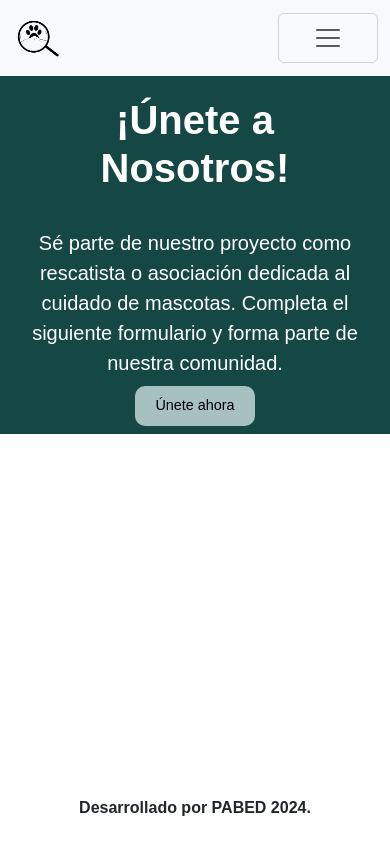
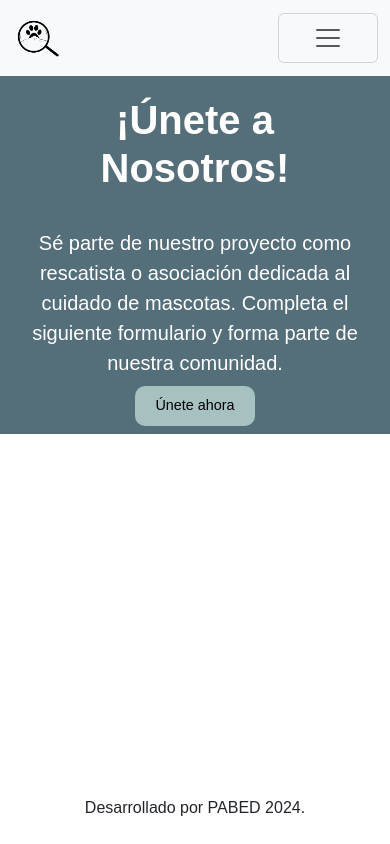
Before and after one commit to pabeddev/PET, a React (Create React App) app in the folder client/: page /Panel-Rescatistas in a window 390 px wide. Built offline with nearby package versions, Linux system fonts and the light colour scheme; no server answers.

Commit message:
fix: Colors of cards and informative components

```diff
--- a/client/src/components/informative/ComoReporto.js
+++ b/client/src/components/informative/ComoReporto.js
@@ -1,4 +1,6 @@
 import "../../css/comoreporto.css";
+import { usersRoutes } from "routes/routes";
+import { Link } from "react-router-dom";
 
 const ComoReporto = () => {
   return (
@@ -14,11 +16,11 @@ const ComoReporto = () => {
             </h1>
             <p className="col-lg-10 fs-5">
               Lo primero que se debe hacer antes de Reportar una Mascota es
-              Iniciar Sesión, si aun no tienes una cuenta, deberás ir al botón
-              "Registrarse" y llenar todos los campos como datos
-              correspondientes. Una vez hecho esto, podrás Iniciar Sesión e ir
-              al apartado "Reportar Mascotas", para poder realizar tu
-              publicación.
+              Iniciar Sesión, si aun no tienes una cuenta, deberás ir al botón <Link className=""
+              to={usersRoutes.signUp}>"Regístrate"</Link> y llenar todos los campos como datos
+              correspondientes. Una vez hecho esto, podrás  <Link className="" to={usersRoutes.login}>
+             Iniciar Sesión
+            </Link> e ir al apartado "Reportar Mascotas", para poder realizar tu publicación.
             </p>
           </div>
           <div className="col-md-10 mx-auto col-lg-5">
@@ -43,7 +45,7 @@ const ComoReporto = () => {
                 />
                 <label htmlFor="floatingPassword">Contraseña</label>
               </div>
-              <button className="w-100 btn btn-lg btn-secondary" type="submit">
+              <button className="w-100 btn btn-lg btn-secondary">
                 Iniciar Sesión
               </button>
             </form>
@@ -57,7 +59,8 @@ const ComoReporto = () => {
               Paso 2: Reportar Mascota (Datos de la mascota)
             </h1>
             <p className="col-lg-10 fs-5">
-              Una vez iniciada sesión, ve al apartado "Reportar Mascotas", en el
+              Una vez iniciada sesión, ve al apartado <Link className=""
+              to={usersRoutes.userPetPost}>"Reportar Mascotas"</Link>, en el
               cual tendrás que llenar los campos con los datos de la Mascota (si
               aplican). Deberás seleccionar la especie de tu Mascota, asi como
               su raza, esto con el fin de tener un mejor control de busqueda y
@@ -194,7 +197,7 @@ const ComoReporto = () => {
                   Fotografía de tu Mascota
                 </label>
               </div>
-              <button className="w-100 btn btn-lg btn-secondary" type="submit">
+              <button className="w-100 btn btn-lg btn-secondary">
                 Reportar Mascota
               </button>
             </form>
--- a/client/src/css/Main.css
+++ b/client/src/css/Main.css
@@ -81,7 +81,7 @@
 
 @media (max-width: 768px) {
   .container-main {
-    grid-template-columns: 1fr;
+    grid-template-rows: 7fr;
   }
 
   .main-content {
--- a/client/src/css/ReportarMascotas.css
+++ b/client/src/css/ReportarMascotas.css
@@ -7,7 +7,7 @@
 }
 
 .container-image {
-  background-color: #154744;
+  background-color: #546e7a;
   width: 100%;
   height: 75vh;
 }
@@ -50,7 +50,7 @@
 }
 
 .form_button {
-  background-color: #154744;
+  background-color: #546e7a;;
   color: white;
   padding: 0;
   padding: 0.5rem 1rem;
@@ -59,7 +59,3 @@
   cursor: pointer;
 
 }
-
-.form_button_icon {
-
-}
--- a/client/src/css/cards.css
+++ b/client/src/css/cards.css
@@ -23,7 +23,7 @@
   overflow: hidden;
   box-shadow: 0 2px 4px rgba(0, 0, 0, 0.1);
   margin-bottom: 20px;
-  background: #154744;
+  background: #546e7a;
   color: #fff;
   transition: transform 0.3s ease;
   position: relative;
@@ -119,7 +119,7 @@ button {
   width: 100px;
   height: 50px;
   padding: 8px;
-  background-color: #154744;
+  background-color: #546e7a;
   color: #fff;
   border: 2px solid #fff;
   border-radius: 8px;
--- a/client/src/css/comoreporto.css
+++ b/client/src/css/comoreporto.css
@@ -1,6 +1,6 @@
 .hero-title {
     padding: 20px;
-    background-color: #154744;
+    background-color: #546e7a;
     color: white;
     text-align: center;
     font-display: 2;
--- a/client/src/css/footer.css
+++ b/client/src/css/footer.css
@@ -15,5 +15,5 @@
 
 .footer-company p {
   margin: 0;
-  font-weight: 600;
+  font-weight: 500;
 }
--- a/client/src/css/importancia.css
+++ b/client/src/css/importancia.css
@@ -16,7 +16,7 @@
 
 .pet-importancia{
   background-color: #A8B8B5;
-  width: 100px;
+  width: 100%;
 }
 
 .importancia-mascotas h1 {
--- a/client/src/css/mascotasperdidas.css
+++ b/client/src/css/mascotasperdidas.css
@@ -60,7 +60,7 @@ body {
   align-items: flex-end;
   justify-content: space-between;
   margin: 0 auto;
-  color: #00b8de;
+  color: #000000;
 }
 .texto-cargando {
   padding-top: 20px;
@@ -72,7 +72,7 @@ body {
 .pelotas {
   width: 30px;
   height: 30px;
-  background-color: #00b8de;
+  background-color: #000000;
   animation: salto 0.5s alternate infinite;
   border-radius: 50%;
 }
--- a/client/src/css/sociospanel.css
+++ b/client/src/css/sociospanel.css
@@ -7,11 +7,11 @@ body, html {
 
 /* Estilos para sección hero */
 .hero-section {
-  background-color: #154744;
+  background-color: #546e7a;
   background-size: cover;
   background-position: center;
-  padding-top: 0px; /* Aumentamos el espacio en dispositivos móviles */
-  padding-bottom: 0px; /* Aumentamos el espacio en dispositivos móviles */
+  padding-top: 0px;
+  padding-bottom: 0px;
   color: #ffffff;
   text-align: center;
   margin-bottom: 2rem;
```
